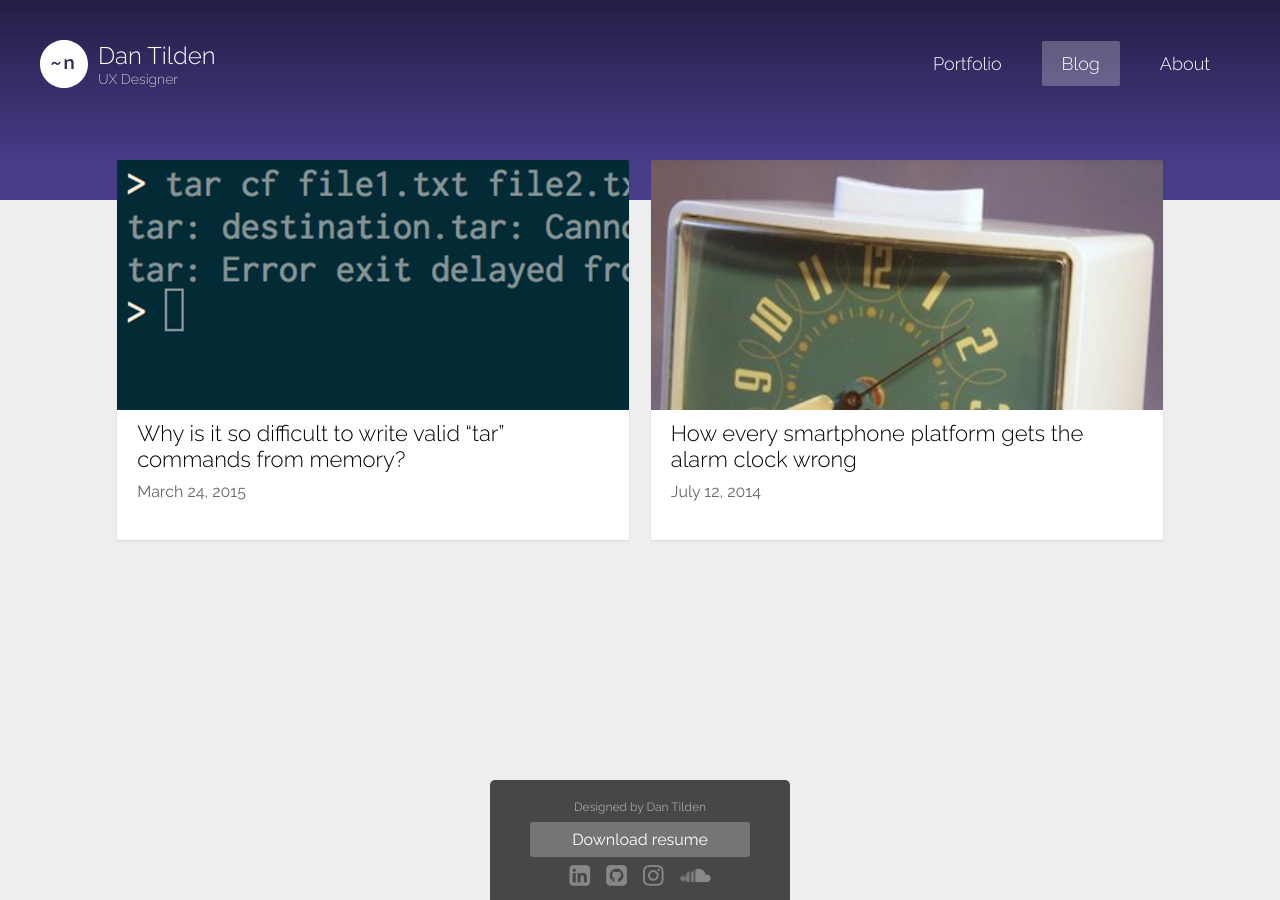
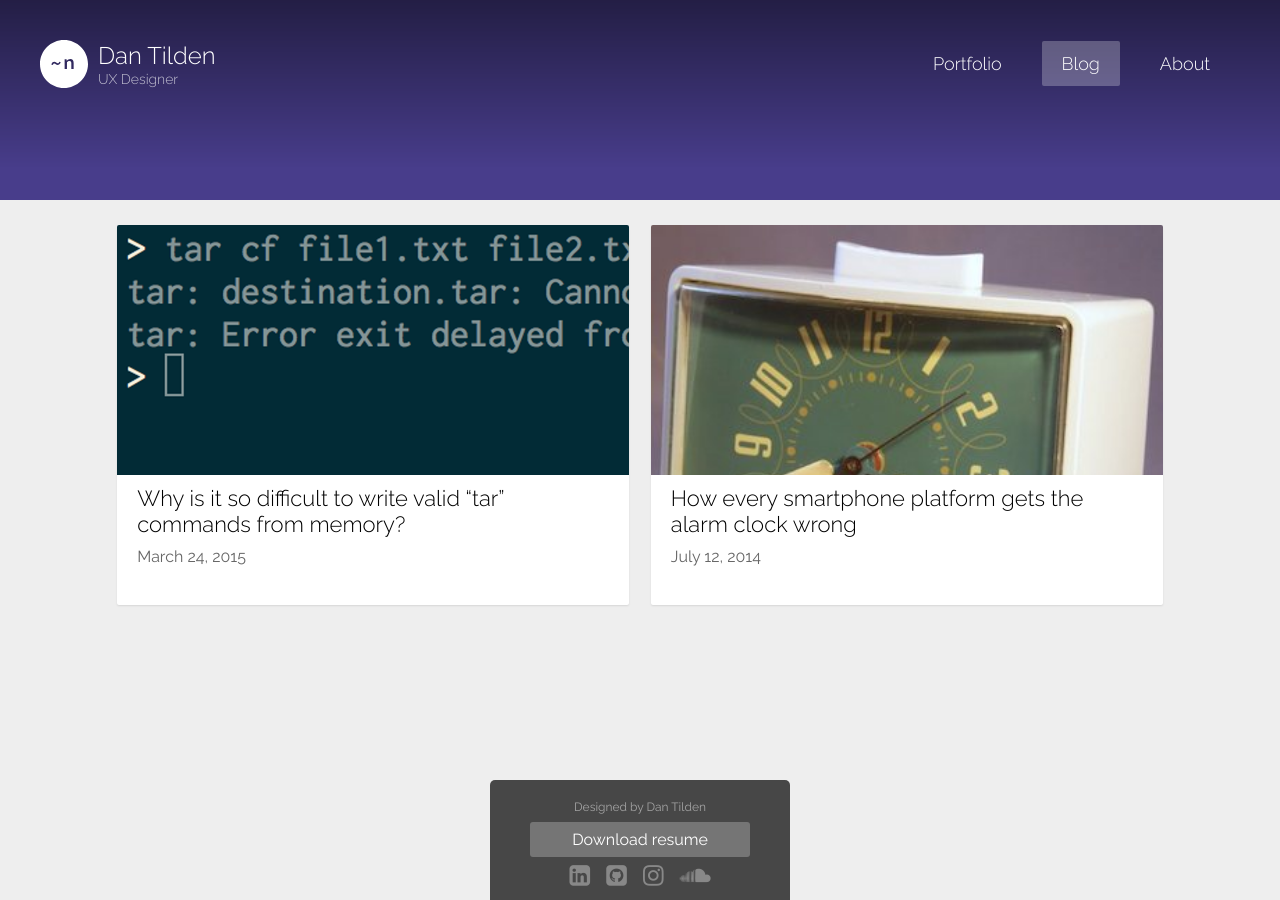
Before and after one commit to tilden/tilden.github.io, a Jekyll site: the page built from blog/index.html, in a window 1280 px wide. Built offline with Jekyll 4.4.1, drawn with Linux system fonts in a browser that asks for light colours; nearby versions of some CDN libraries.

```diff
--- a/css/style.css
+++ b/css/style.css
@@ -72,7 +72,7 @@ body {
   background: #eee;
   position: absolute;
   top: 50%;
-  min-height: calc(100vh - 50%);
+  min-height: calc(100vh - 55%);
   width: 100%;
   opacity: 1;
   overflow: visible;
@@ -94,7 +94,7 @@ body {
 }
 
 #ground.overlap > div {
-  margin-top: -50px;
+  /*margin-top: -50px;*/
 }
 
 #ground.project_desc {
@@ -265,7 +265,8 @@ img.logo {
 /* landing page project cards / post cards */
 
 .cards {
-  margin: -50px 30px auto;
+  /*margin: -50px 30px auto;*/
+  margin: 15px auto;
 }
 
 .card {
--- a/projects/drivethru/index.html
+++ b/projects/drivethru/index.html
@@ -17,7 +17,7 @@ prev_project_url: "/projects/weatherclock"
       <h3>Real-Time, Digestible Data</h3>
       <small>
       Drive-Thru Monitor is designed to convey the state of a restaurant's drive-thru without
-      overwhelming users with numerical statistic.
+      overwhelming users with numerical statistics.
       <br /><br />
       A simple bar graph compares the current average drive-thru service times with a pre-selected goal time, and bubbles attached
       to the car graphics convey how long each car has been waiting.
@@ -54,6 +54,6 @@ prev_project_url: "/projects/weatherclock"
 
 <div class="section">
   <h3>Want to see it in action?</h3>
-  <small>Like <a href="/projects/productioncontrol">Production Control</a>, Drive-Thru Monitor will soon be deployed by a major restaurant chain at thousands of locations throughout the United States,
+  <small>Drive-Thru Monitor will soon be deployed by a major restaurant chain at thousands of locations throughout the United States,
   so look out for it at a restaurant near you!</small>
 </div>
```
Also changed, not shown: images/banners/dt_banner.png, images/banners/dt_banner@2x.png, projects/drivethru/drivethru_sky.png.
